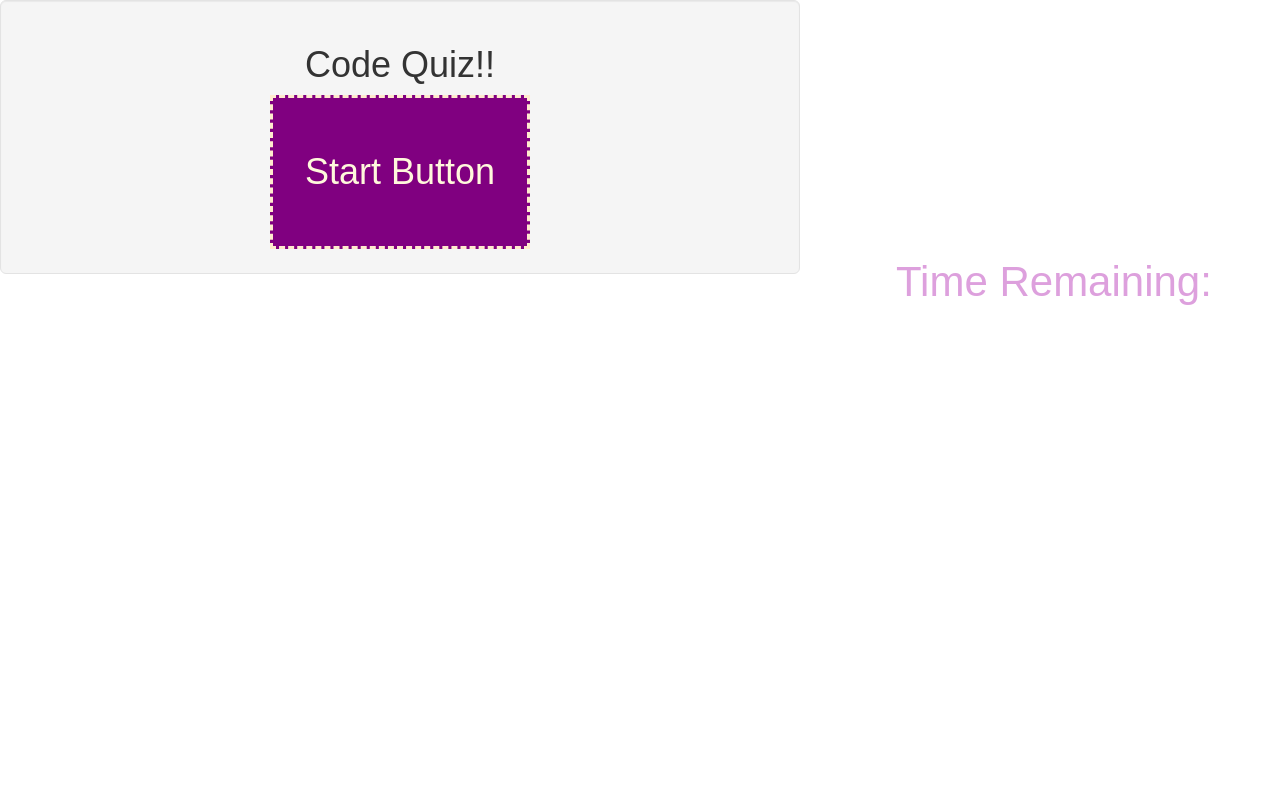
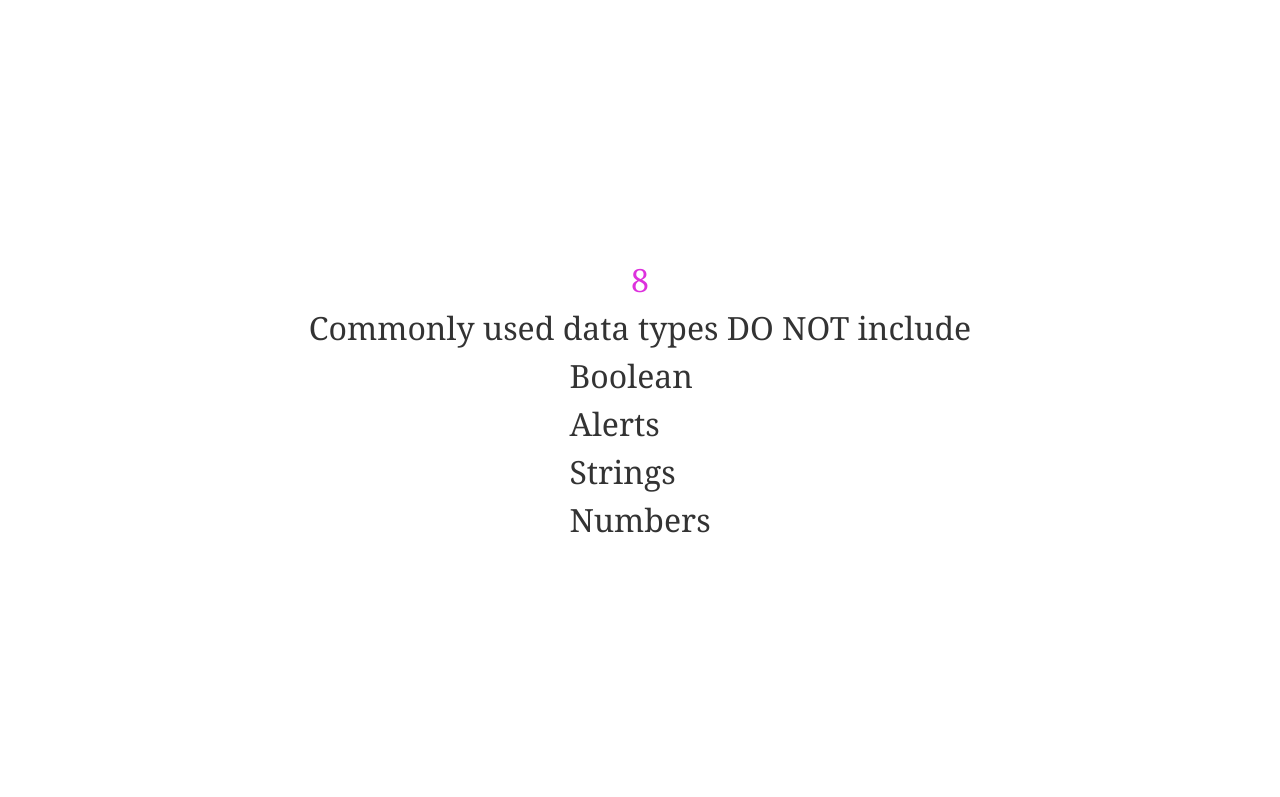
Before and after one commit to AlexTagg392/Homework_Code-Quiz, a plain HTML site: page index.html in a window 1280 px wide. Both pictures are taken after a click on the button "Start Button". Shown: the top 797 px of the page. Drawn offline with nearby package versions, Linux system fonts and the light colour scheme.

Commit message:
well i tried

```diff
--- a/index.html
+++ b/index.html
@@ -6,36 +6,39 @@
     <meta name="viewport" content="width=device-width, initial-scale=1.0">
     <title>Code Quiz</title>
 
-        <link rel="stylesheet" href="https://maxcdn.bootstrapcdn.com/bootstrap/3.3.7/css/bootstrap.min.css">
-        <link rel="stylesheet" type="text/css" href="style.css">
+    <link rel="stylesheet" href="https://maxcdn.bootstrapcdn.com/bootstrap/3.3.7/css/bootstrap.min.css">
+    <link rel="stylesheet" type="text/css" href="./style.css">
 </head>
 
 <body>
-    <div class="quizContainer container-fluid well well-lg">
-        <div id="quiz1" class="text-center">
+    <div id="landing">
 
-            <h1>Code Quiz!!</h1>
+        <h1>Code Quiz!!</h1>
 
-            <!-- <h3 style="color:purple; text-align: left">
-                <span id="TimeShow">Time Remaining: </span>
-                <span id='timer' style="font-size:25px;"></span>
-            </h3>  -->
+
+        <div>
+            <button class="btn" id="start-btn"> Start Button </button>
         </div>
-        <div id="landing">
-            <div>
-                <div id="timer" data-time="75"><span>Time Remaining:</span> </div>
-                <button id="startBtn"> Start Button </button>
-            </div>
+    </div>
+    <div id="questions">
+        <div id="timer" data-time="10">
+
+             <h3>Time Remaining: 10 seconds </h3>
+
         </div>
-        <div id="questions">
-            <div id="q-Text"></div>
-            <div class="choices"></div>
+        <div id="q-text"></div>
+        <div id="choices"></div>
+    </div>
+    <div class="ending">
+        <button class="btn" id="play-btn"> Play Again? </button>
+        <button class="btn" id="highscore-btn"> High Scores </button>
+        <div id="score">
+            <h4> Score: </h3>
         </div>
+    </div>
 
-        <div class="result"></div>
 
-    </div>
-    <script src="script.js"></script>
+    <script src="./script.js"></script>
 </body>
 
 </html>
--- a/script.js
+++ b/script.js
@@ -7,18 +7,22 @@
 // Determine if the choice is equal to the selected answer
 
 // Element Variable
-var startBtn = document.querySelector("#startBtn");
+var startBtn = document.querySelector("#start-btn");
+var playAgainBtn = document.querySelector("#play-btn");
+var highScoreBtn = document.querySelector("#highscore-btn");
 var landingEl = document.querySelector("#landing");
+var endingEl = document.querySelector("#ending");
 var questionEl = document.querySelector("#questions");
 var questionTextEl = document.querySelector("#q-text");
 var choicesEl = document.querySelector("#choices");
-
+var timerEl = document.querySelector("#timer");
 
 // Question Bank
-var questionBank = [
+var questions =
+[
     {
-        question: "Commonly used data types DO NOT include",
-        choices : [
+        text: "Commonly used data types DO NOT include",
+        choices: [
             "Boolean",
             "Alerts",
             "Strings",
@@ -27,8 +31,8 @@ var questionBank = [
         correctAnswer: 1
     },
     {
-        question: "The condition in an if / else statement is enclosed within ______. ",
-        choices : [
+        text: "The condition in an if / else statement is enclosed within ______. ",
+        choices: [
         "Square Brackets",
         "Curly Brackets",
         "Quotes",
@@ -37,7 +41,7 @@ var questionBank = [
         correctAnswer: 3
     },
     {
-        question: "Arrays in JavaScript can be used to store _______. ",
+        text: "Arrays in JavaScript can be used to store _______. ",
         choices: [
             "Numbers and Strings",
             "Booleans",
@@ -47,8 +51,8 @@ var questionBank = [
         correctAnswer: 3
     },
     {
-        question: "String values must be enclosed within ______ when being assigned to variables. ",
-        qnswers: [
+        text: "String values must be enclosed within ______ when being assigned to variables. ",
+        choices: [
             "Commas",
             "Quotes",
             "Paranthesis",
@@ -57,56 +61,82 @@ var questionBank = [
         correctAnswer: 1
     },
     {
-        question: "A very useful tool used during development and debugging for printing content to the debugger is:",
-        answers: [
+        text: "A very useful tool used during development and debugging for printing content to the debugger is:",
+        choices: [
             "JavaScript",
             "Terminal / Bash",
             "Console Log",
             "For loops",
         ],
-        correctAnswer: "c"
+        correctAnswer: 2
     },
 ];
 
 var cursor = 0;
 var score = 0;
-var timeLeft = 75;
-var interval = 0;
+var timeRemaining = 10;
+var interval;
 
 choicesEl.addEventListener("click", function(event) {
     var element = event.target;
-    if (element.getAttribute("class") === "item") {
+    var question = questions[cursor];
+    if (element.className === "item") {
+        console.log("Make sure this is item");
         var id = parseInt(element.getAttribute("data-id"));
         if (question.correctAnswer === id) {
-        console.log("CORRECT ANSWER");
+            console.log("Correct");
             score++;
         } else {
-        console.log("WRONG ANSWER");
+            console.log("Wrong");
+            timerEl.textContent = timeRemaining - 3;
         }
         cursor++;
+        console.log("Score: ", score);
         renderQuestionData();
+
     }
 });
 
-startBtn.addEventListener("click", function(event) {
-    landingEl.style.display = "none";
-    questionEl.style.display = "flex";
-    questionTextEl.textContent = "1. " + question.text;
+function renderQuestionData() {
+    var question = questions[cursor];
+    choicesEl.innerHTML = "";
+    questionTextEl.textContent = question.text;
+
     question.choices.forEach(function(choice, index) {
         var choiceItem = document.createElement("div");
         choiceItem.setAttribute("class", "item");
         choiceItem.setAttribute("data-id", index);
-        choiceItem.textContent
+        choiceItem.textContent = choice;
+        choicesEl.appendChild(choiceItem);
     });
+}
+
+function initializeTimer() {
+    timeRemaining = parseInt(timerEl.getAttribute("data-time"));
+    interval = setInterval(function () {
+        timeRemaining--;
+        if (timeRemaining > 0) {
+            timerEl.textContent = timeRemaining;
+        } else {
+            console.log("Game Over");
+            landingEl.style.display = "none";
+            questionEl.style.display = "none";
+            endingEl.style.display = "flex";
+            clearInterval(interval);
+        }
+    }, 1000);
+};
+
+
+startBtn.addEventListener("click", function (event) {
+    landingEl.style.display = "none";
+    questionEl.style.display = "flex";
+    renderQuestionData();
+    initializeTimer();
 });
 
-
-
-
-// var currentQuestion = 0;
-// var viewAns = 0;
-// var correctAnswers = 0;
-// var quizOver = false;
-// var userSelectedAnswer = [];
-// var c = 180;
-// var t;
+playAgainBtn.addEventListener("click", function(event) {
+    landingEl.style.display = "flex";
+    endingEl.style.display = "none";
+    clearInterval(interval);
+});
--- a/style.css
+++ b/style.css
@@ -1,20 +1,25 @@
 body {
     height: 100vh;
-    width: 100vh;
-    font-family: fantasy;
-    font-size: 42px;
-    line-height: 200%;
+    width: 100vw;
+    font-family: Georgia, 'Times New Roman', Times, serif;
+    font-size: 32px;
+    line-height: 150%;
 }
 
 #landing,
 #ending {
     display: flex;
     justify-content: center;
+    align-items: center;
     height: 100%;
     width: 100%;
-    align-items: center;
 }
-#startBtn {
+
+#ending {
+    display: none;
+}
+
+.btn {
     background: purple;
     padding: 32px;
     font-size: 36px;
@@ -22,10 +27,17 @@ body {
     color:cornsilk;
     cursor: pointer;
 }
+#questions {
+    display: none;
+    justify-content: center;
+    align-items: center;
+    flex-direction: column;
+    height: 100%;
+    width: 100%;
+}
 #timer {
-    color: plum;
-    position: absolute;
+    color: rgb(221, 49, 221);
     left: 70%;
     top: 30%;
-    align: center;
+    text-align: right;
 }
```
Lines whose indentation alone changed are shown as unchanged.
